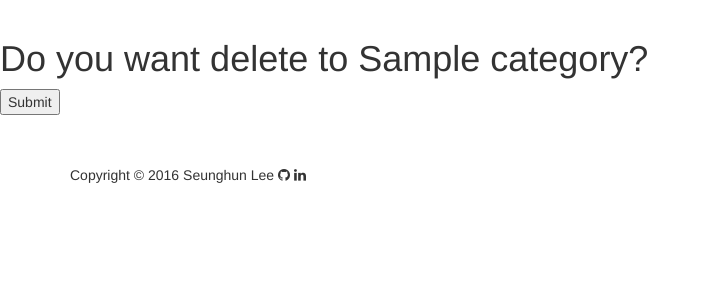
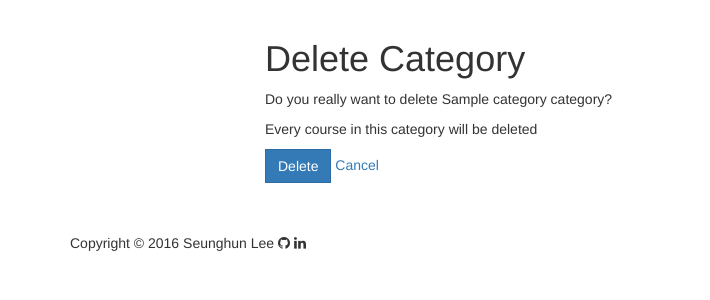
Before and after one commit to earlbread/item-catalog, a Flask app: page /category/1/delete/ in a window 1280 px wide. Shown: the part 51-351 px from the top of the page, without its empty margins (0-710 px from the left). Run offline with Flask 2, Linux system fonts and the light colour scheme; tables that the repository leaves empty hold one stand-in row (values such as "Sample post"); some libraries are stand-ins or nearby versions.

Commit message:
Update delete templates

```diff
--- a/templates/delete_category.html
+++ b/templates/delete_category.html
@@ -1,8 +1,33 @@
 {% extends 'base.html' %}
 
 {% block content %}
-<h1>Do you want delete to {{ category.name }}?</h1>
-<form method="post" action="/category/{{ category.id }}/delete">
-  <input type="submit">
-</form>
+<div class="container">
+  <div class="row">
+    <div class="col-sm-2"></div>
+
+    <div class="col-sm-8">
+
+      <h1>Delete Category</h1>
+
+      <p>Do you really want to delete {{ category.name }} category?</p>
+      <p>Every course in this category will be deleted</p>
+      <form method="post" action="{{ url_for('delete_category', category_id=category.id) }}">
+        <button type="submit" class="btn btn-primary">
+          Delete
+        </button>
+        <a href={{ url_for('all_courses') }}>
+          Cancel
+        </a>
+      </form>
+      <!-- /form -->
+
+      <!-- /.col-md-12 -->
+    </div>
+
+    <div class="col-sm-2"></div>
+
+    <!-- /.row -->
+  </div>
+  <!-- /.container -->
+</div>
 {% endblock %}
```
Also changed, not shown: templates/delete_course.html (+30 -4 lines).
